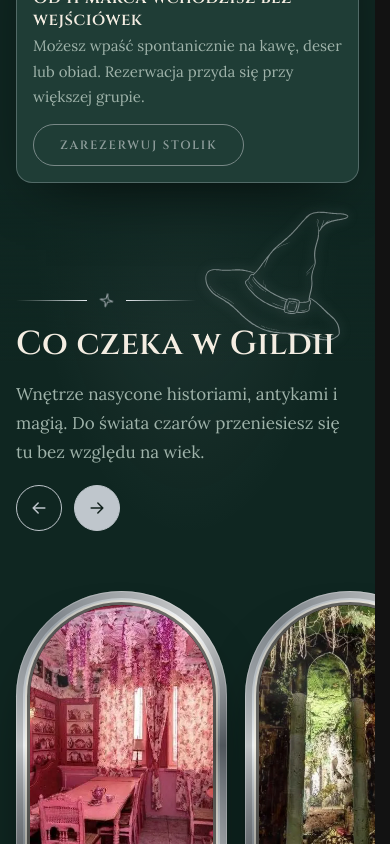
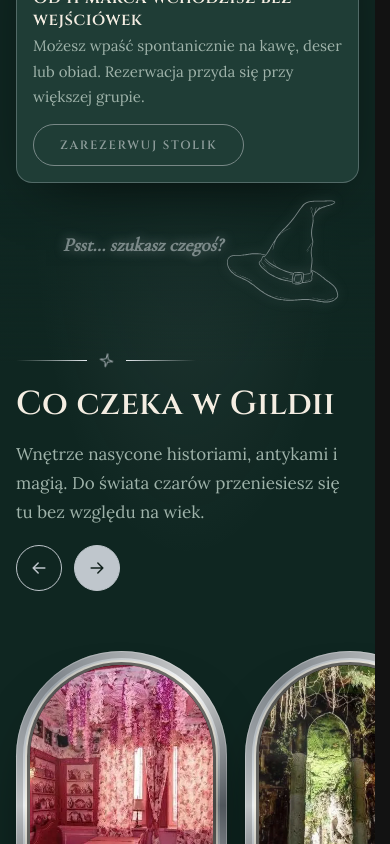
Before and after one commit to lukaszdzielo/alahamora, a Next.js app: page /gliwice in a window 390 px wide. Shown: the part 780-1624 px from the top of the page. Built offline with nearby package versions, Linux system fonts and the light colour scheme; no server answers.

Commit message:
Revelio: kapelusz nieucięty (więcej miejsca nad „Co czeka…”), na telefonie razem z „Psst…” nad nagłówkiem

```diff
--- a/src/components/Revelio.jsx
+++ b/src/components/Revelio.jsx
@@ -52,7 +52,7 @@ export function RevealItem({ item, className = '', style }) {
     if (mobile[k] !== undefined) vars[`--m-${k}`] = mobile[k];
   });
   const kind = item.ink ? ' rv--ink' : ' rv--art'; // tekst / rysunek – inna widoczność (CSS)
-  const cls = `rv${kind}${item.hide === 'mobile' ? ' rv--desktop' : ''}${mobile.left !== undefined || mobile.right !== undefined || mobile.top !== undefined || mobile.bottom !== undefined ? ' rv--mpos' : ''} ${className}`;
+  const cls = `rv${kind}${item.hide === 'mobile' ? ' rv--desktop' : ''}${item.hide === 'desktop' ? ' rv--mobile' : ''}${mobile.left !== undefined || mobile.right !== undefined || mobile.top !== undefined || mobile.bottom !== undefined ? ' rv--mpos' : ''} ${className}`;
 
   let inner = null;
   if (item.draw) {
--- a/src/data/revelio.js
+++ b/src/data/revelio.js
@@ -7,7 +7,8 @@
 //   { draw: 'koperta', w: 400, rotate: -4, pos: {...} }   – rysunek z src/assets/svg/revelio
 //   { ink: 'tekst', pos: {...} }                           – notatka atramentem
 //   { feet: [[x,y] ×4], n: 14, w, h, pos: {...} }          – ślady stóp po krzywej Béziera
-// hide: 'mobile' – nie pokazuj poniżej 900 px (brak miejsca); mobile: {...} – inna pozycja na telefonie.
+// hide: 'mobile' – nie pokazuj poniżej 900 px (brak miejsca); hide: 'desktop' – tylko poniżej 900 px;
+// mobile: {...} – inna pozycja na telefonie.
 
 // TRYB TESTOWY (do ustawiania pozycji): wszystkie elementy widoczne na stałe w 50%,
 // bez światła różdżki, na każdym ekranie. Przed oddaniem ustaw na false.
@@ -16,7 +17,12 @@ export const REVELIO_TEST = true;
 
 export const gliwiceRevelio = {
   hero: [{ draw: 'koperta', w: 400, rotate: -4, pos: { right: '70px', top: '240px' }, hide: 'mobile' }],
-  features: [{ ink: 'Psst… szukasz czegoś?', pos: { left: '63%', top: '58px' }, hide: 'mobile' }],
+  features: [
+    { ink: 'Psst… szukasz czegoś?', pos: { left: '63%', top: '58px' }, hide: 'mobile' },
+    // telefon/tablet: kapelusz i „Psst…” razem nad nagłówkiem (kapelusz przy nagłówku nie ma tam miejsca)
+    { draw: 'kapelusz', w: 120, rotate: 18, pos: { right: '6%', top: '6px' }, hide: 'desktop' },
+    { ink: 'Psst… szukasz czegoś?', pos: { right: 'calc(6% + 130px)', top: '50px' }, hide: 'desktop' },
+  ],
   // kapelusz siedzi na końcu nagłówka „Co czeka w Gildii” (renderuje go Features)
   featuresTitle: { draw: 'kapelusz', w: 250, rotate: 24, mobileW: 150 },
   menu: [
--- a/src/styles/globals.css
+++ b/src/styles/globals.css
@@ -2431,8 +2431,11 @@ html[data-entering] .notice-wrap {
   50% { opacity: 1; }
 }
 
-/* kapelusz na końcu nagłówka „Co czeka w Gildii” */
+/* kapelusz na końcu nagłówka „Co czeka w Gildii” – sekcja potrzebuje więcej miejsca u góry,
+   inaczej kapelusz wystaje poza nią i jest ucięty (np. przy 1100 px) */
 .rv-anchor { position: relative; display: inline-block; }
+.features:has(.rv--hat) { padding-top: max(clamp(110px, 12vw, 170px), 260px); }
+.rv.rv--mobile { display: none; }
 
 .rv.rv--hat {
   left: 100%;
@@ -2460,8 +2463,10 @@ html[data-entering] .notice-wrap {
   .rv__draw { width: var(--mw, var(--w)); }
   .rv__ink { font-size: 19px; white-space: normal; max-width: 260px; }
 
-  /* kapelusz nad nagłówkiem, przy prawej krawędzi */
-  .rv.rv--hat { left: auto; right: -30px; bottom: 70%; margin-left: -60px; }
+  /* kapelusz przy nagłówku chowamy – na telefonie jest osobno, razem z „Psst…” (rv--mobile) */
+  .rv.rv--hat { display: none; }
+  .rv.rv--mobile { display: block; }
+  .features:has(.rv--hat) { padding-top: 170px; }
 }
 
 @media (prefers-reduced-motion: reduce) {
```
